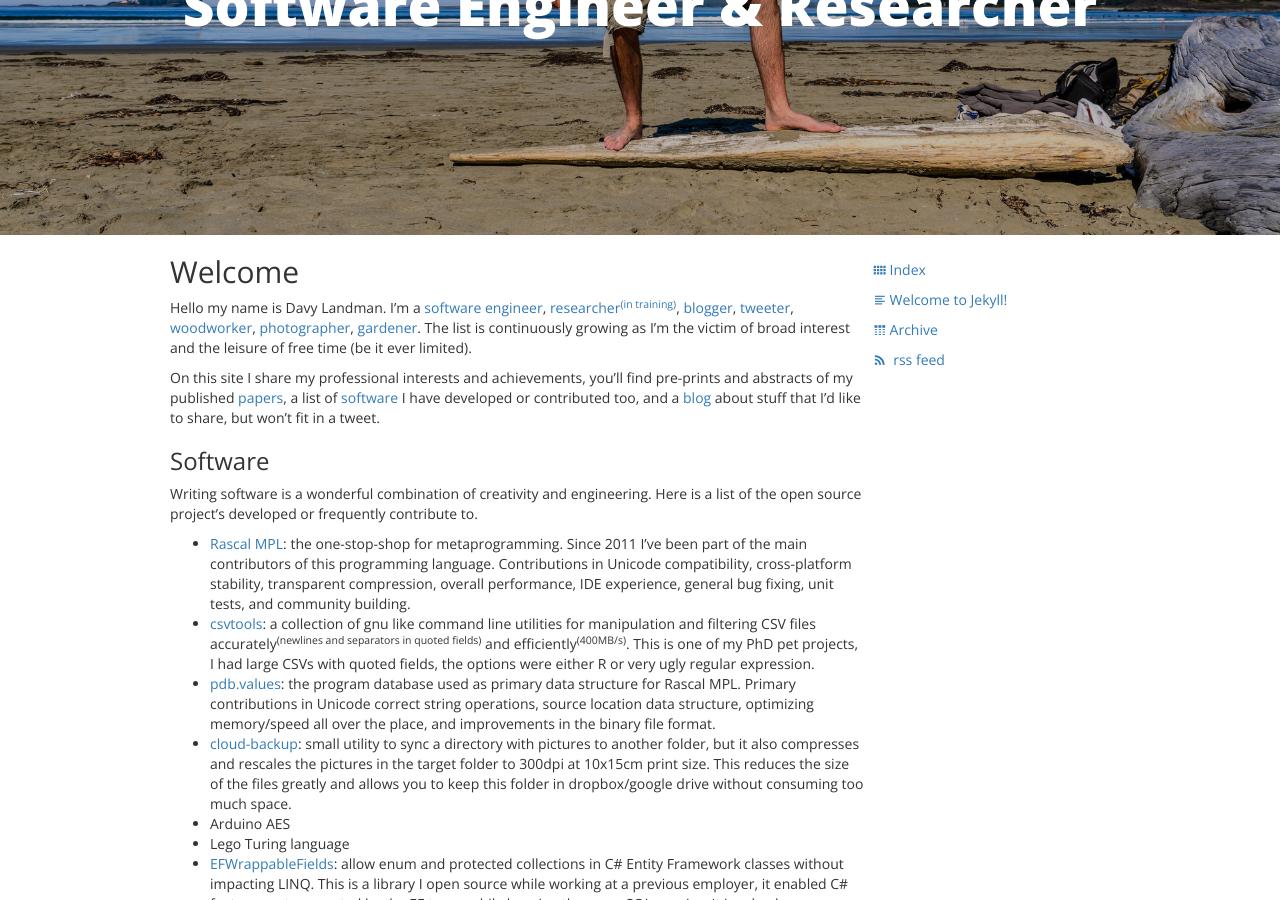
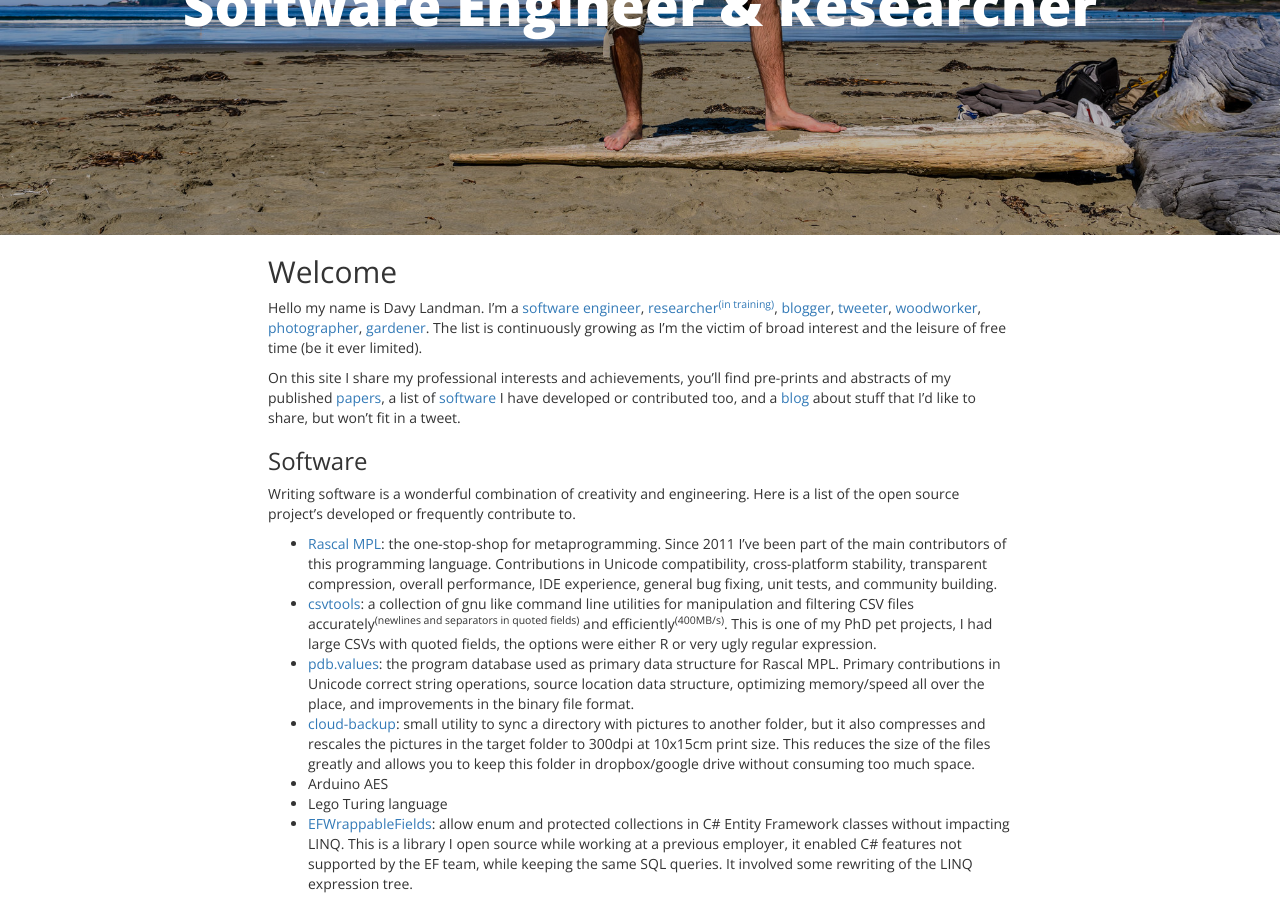
Before and after one commit to DavyLandman/davylandman.github.io, a Jekyll site: the page built from index.md, in a window 1280 px wide and 900 px high, scrolled down 365 px. Built offline with Jekyll 4.4.1, drawn with Linux system fonts in a browser that asks for light colours; part of the change alters nothing that is shown.

```diff
--- a/_layouts/default.html
+++ b/_layouts/default.html
@@ -5,7 +5,8 @@
    {% endif %}
 {% endfor %}
 {% assign isBlogList = false %}
-{% if isBlog == false and page.url || replace_first:"/","" || split:"/" || first || strip_newlines == "blog" %}
+{% assign currentPage =page.url || replace_first:"/","" || split:"/" || first || strip_newlines %}
+{% if isBlog == false and currentPage == "blog" %}
    {% assign isBlogList = true %}
 {% endif %}
 <!DOCTYPE html>
```
